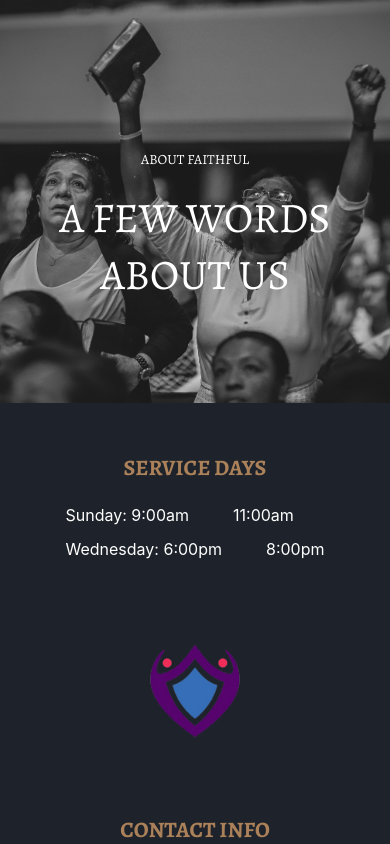
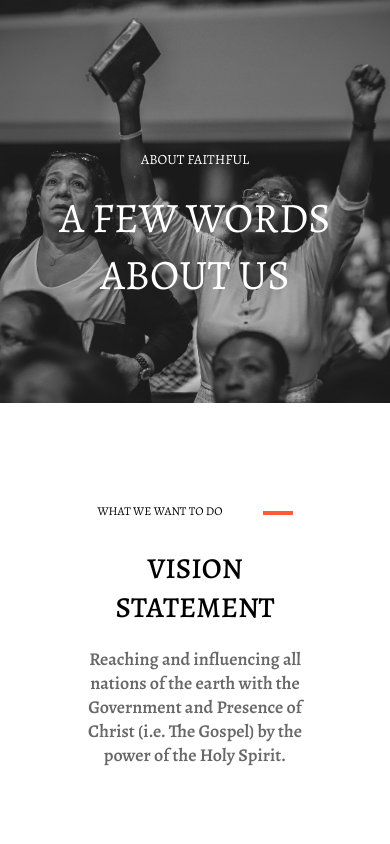
Before and after one commit to Josh-Alhassan/ftf-ministry, a React (Create React App) app: page /about in a window 390 px wide. Shown: the top 844 px of the page. Built offline with nearby package versions, Linux system fonts and the light colour scheme; some icons are missing.

Commit message:
fix vision section responsiveness

```diff
--- a/src/pages/About.js
+++ b/src/pages/About.js
@@ -10,20 +10,20 @@ function About() {
   return (
     <div>
       <AboutHeader />
-      {/* <VisionStatement
+      <VisionStatement
         label="WHAT WE WANT TO DO"
         mainTitle="Vision Statement"
         description=" Reaching and influencing all nations of the earth with the Government
         and Presence of Christ (i.e. The Gospel) by the power of the Holy
         Spirit."
         backgroundColor="#FFFFFF"
-      /> */}
-      {/* <VisionStatement
+      />
+      <VisionStatement
         label="How we intend to do it"
         mainTitle="Mission Statement"
         description="We exist to Win, Equip and Deploy (WED) supernatural believers everywhere taking over every sphere."
         backgroundColor="#F7F7F7"
-      /> */}
+      />
 
       {/* <FaithStatement /> */}
       {/* <CoreValues /> */}
--- a/src/sections/VisionStatement.module.css
+++ b/src/sections/VisionStatement.module.css
@@ -1,5 +1,5 @@
 .visionStatement {
-  padding: 120px 350px;
+  padding: 120px 150px;
 
   font-family: "Alegreya";
 
@@ -28,4 +28,65 @@
 .visionDescription {
   font-size: 22px;
   font-weight: 600;
+  color: #686868;
 }
+
+@media screen and (max-width: 1024px) {
+  .visionStatement {
+    padding: 100px 100px;
+    grid-template-columns: 1fr 2fr;
+  }
+}
+
+@media screen and (max-width: 769px) {
+  .visionStatement {
+    padding: 80px 50px;
+    /* grid-template-columns: 1fr; */
+    column-gap: 50px;
+  }
+}
+
+@media screen and (max-width: 448px) {
+  .visionStatement {
+    padding: 100px 70px;
+    grid-template-columns: 1fr;
+    column-gap: 0px;
+  }
+
+  .visionTitle {
+    margin-bottom: 20px;
+    text-align: center;
+  }
+
+  .mainTitle {
+    font-size: 29px;
+    font-weight: 500;
+  }
+
+  .subTitle {
+    font-size: 12px;
+  }
+
+  .visionDescription {
+    font-size: 18px;
+    text-align: center;
+  }
+}
+
+@media screen and (max-width: 376px) {
+  .visionStatement {
+    padding: 80px 20px;
+  }
+
+  .mainTitle {
+    font-size: 24px;
+  }
+
+  .subTitle {
+    font-size: 10px;
+  }
+
+  .visionDescription {
+    font-size: 16px;
+  }
+}
```
